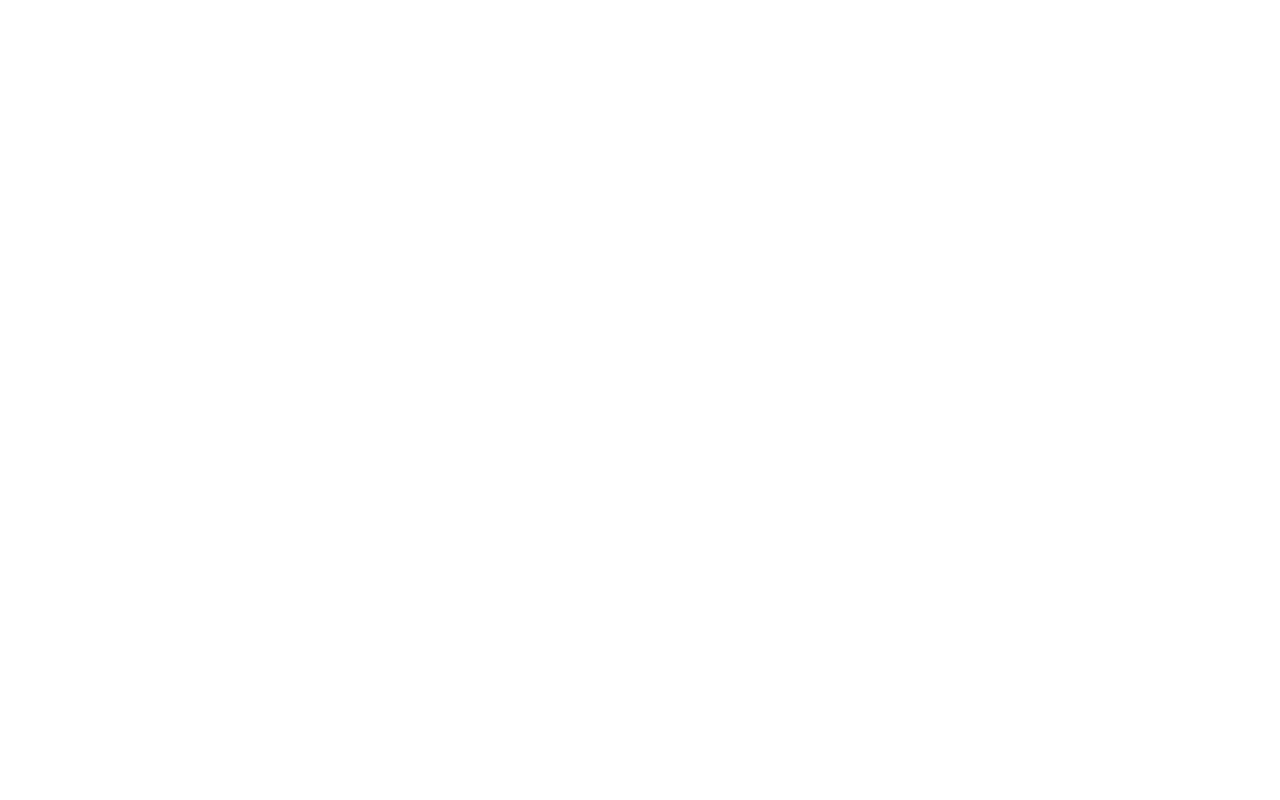
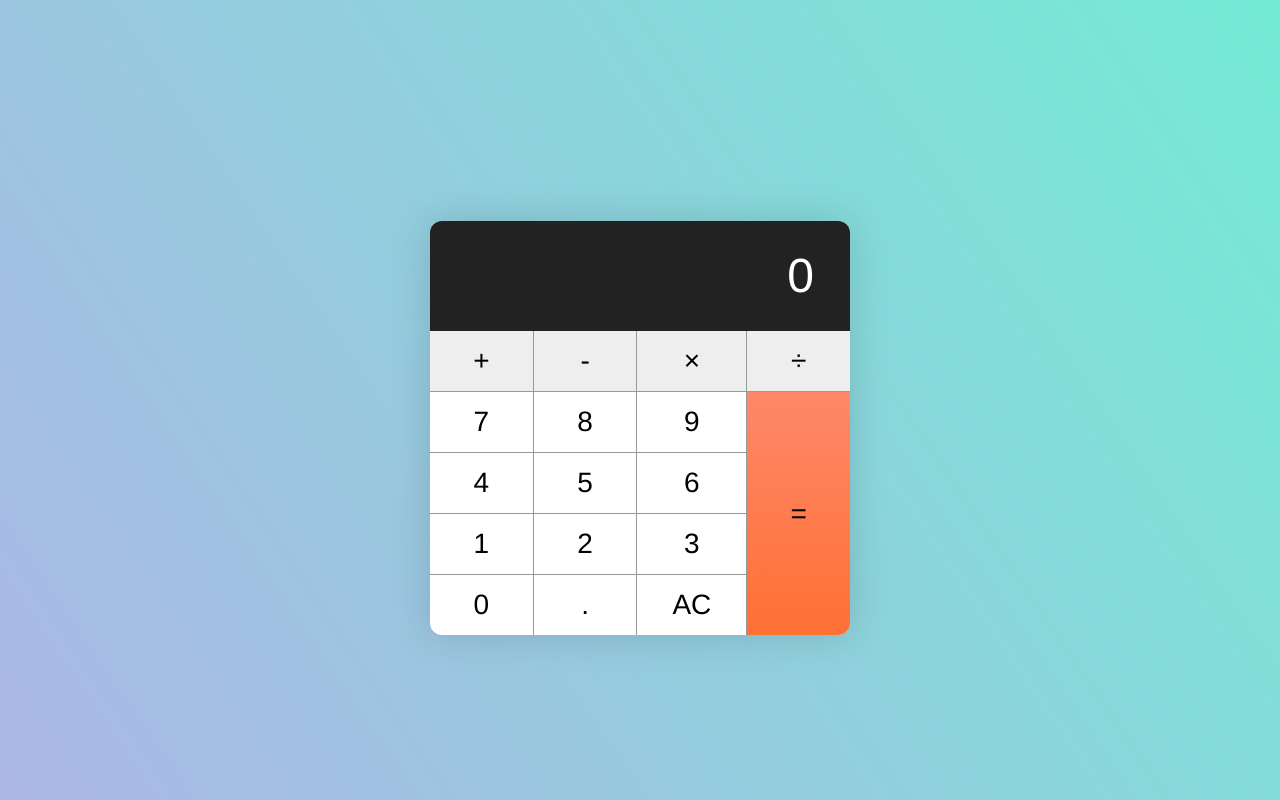
Before and after one commit to AbanoubPhelopos/calculator-, a plain HTML site: page index.html in a window 1280 px wide. Drawn offline with Linux system fonts and the light colour scheme.

Commit message:
calculator design

```diff
--- a/index.html
+++ b/index.html
@@ -1,11 +1,39 @@
 <!DOCTYPE html>
 <html lang="en">
+
 <head>
     <meta charset="UTF-8">
     <meta name="viewport" content="width=device-width, initial-scale=1.0">
+    <link rel="stylesheet" href="style.css">
     <title>Document</title>
 </head>
+
 <body>
+    <div class="container">
+        <div class="calculator">
+            <div class="calculator__display">0</div>
 
+            <div class="calculator__keys">
+                <button class="key--operator" data-action="add">+</button>
+                <button class="key--operator" data-action="subtract">-</button>
+                <button class="key--operator" data-action="multiply">&times;</button>
+                <button class="key--operator" data-action="divide">÷</button>
+                <button>7</button>
+                <button>8</button>
+                <button>9</button>
+                <button>4</button>
+                <button>5</button>
+                <button>6</button>
+                <button>1</button>
+                <button>2</button>
+                <button>3</button>
+                <button>0</button>
+                <button data-action="decimal">.</button>
+                <button data-action="clear">AC</button>
+                <button class="key--equal" data-action="calculate">=</button>
+            </div>
+        </div>
+    </div>
 </body>
+
 </html>
--- a/style.css
+++ b/style.css
@@ -0,0 +1,181 @@
+html {
+    box-sizing: border-box;
+}
+
+*::before,
+*::after {
+    box-sizing: inherit;
+}
+
+body {
+    margin: 0;
+}
+
+/* Responsive Images */
+
+embed,
+iframe,
+img,
+object,
+video {
+    max-width: 100%;
+}
+
+h1,
+h2,
+h3,
+h4,
+h5,
+h6,
+ul,
+ol,
+li,
+p,
+pre,
+blockquote,
+figure,
+hr {
+    margin: 0;
+    padding-right: 0;
+    padding-left: 0;
+}
+
+a {
+    text-decoration: none;
+}
+
+a:focus {
+    outline: none;
+}
+
+h1,
+h2,
+h3,
+h4,
+h5,
+h6 {
+    display: block;
+}
+
+/* Removes all decimals and discs from lists */
+
+ol,
+ul {
+    list-style: none;
+}
+
+/*
+ * Completely resets form items
+ * ----------------------------
+ * Super hard reset that removes all borders
+ * and radiuses of all form items (including
+ * checkboxes and radios)
+ */
+
+input,
+textarea,
+button {
+    border: 0;
+    border-radius: 0;
+    background-color: transparent;
+    font-size: inherit;
+    font-family: inherit;
+    font-weight: inherit;
+    outline: none;
+    appearance: none;
+    text-align: left;
+}
+
+input:hover,
+input:active,
+input:focus,
+textarea:hover,
+textarea:active,
+textarea:focus,
+button:hover,
+button:active,
+button:focus {
+    outline: none;
+}
+
+:root {
+    font-family: Helvetica, Arial, sans-serif;
+}
+
+html {
+    font-size: 175%;
+    font-weight: 300;
+    line-height: 1.3;
+}
+
+body {
+    align-items: center;
+    background-image: linear-gradient(236deg, #74ebd5, #acb6e5);
+    display: flex;
+    height: 100vh;
+    justify-content: center;
+}
+
+.container {
+    max-width: 20em;
+}
+
+.container>p {
+    text-align: center;
+}
+
+.calculator {
+    border-radius: 12px;
+    box-shadow: 0 0 40px 0px rgba(0, 0, 0, 0.15);
+    margin-left: auto;
+    margin-right: auto;
+    margin-top: 2em;
+    max-width: 15em;
+    overflow: hidden;
+}
+
+.calculator__display {
+    background-color: #222222;
+    color: #fff;
+    font-size: 1.714285714em;
+    padding: 0.5em 0.75em;
+    text-align: right;
+}
+
+.calculator__keys {
+    background-color: #999;
+    display: grid;
+    grid-gap: 1px;
+    grid-template-columns: repeat(4, 1fr);
+}
+
+.calculator__keys>* {
+    background-color: #fff;
+    padding: 0.5em 1.25em;
+    position: relative;
+    text-align: center;
+}
+
+.calculator__keys>*:active::before,
+.calculator__keys>.is-depressed::before {
+    background-color: rgba(0, 0, 0, 0.2);
+    bottom: 0;
+    box-shadow: 0 0 6px 0 rgba(0, 0, 0, 0.5) inset;
+    content: "";
+    left: 0;
+    opacity: 0.3;
+    position: absolute;
+    right: 0;
+    top: 0;
+    z-index: 1;
+}
+
+.key--operator {
+    background-color: #eee;
+}
+
+.key--equal {
+    background-image: linear-gradient(to bottom, #fe886a, #ff7033);
+    grid-column: -2;
+    grid-row: 2 / span 4;
+}
```
